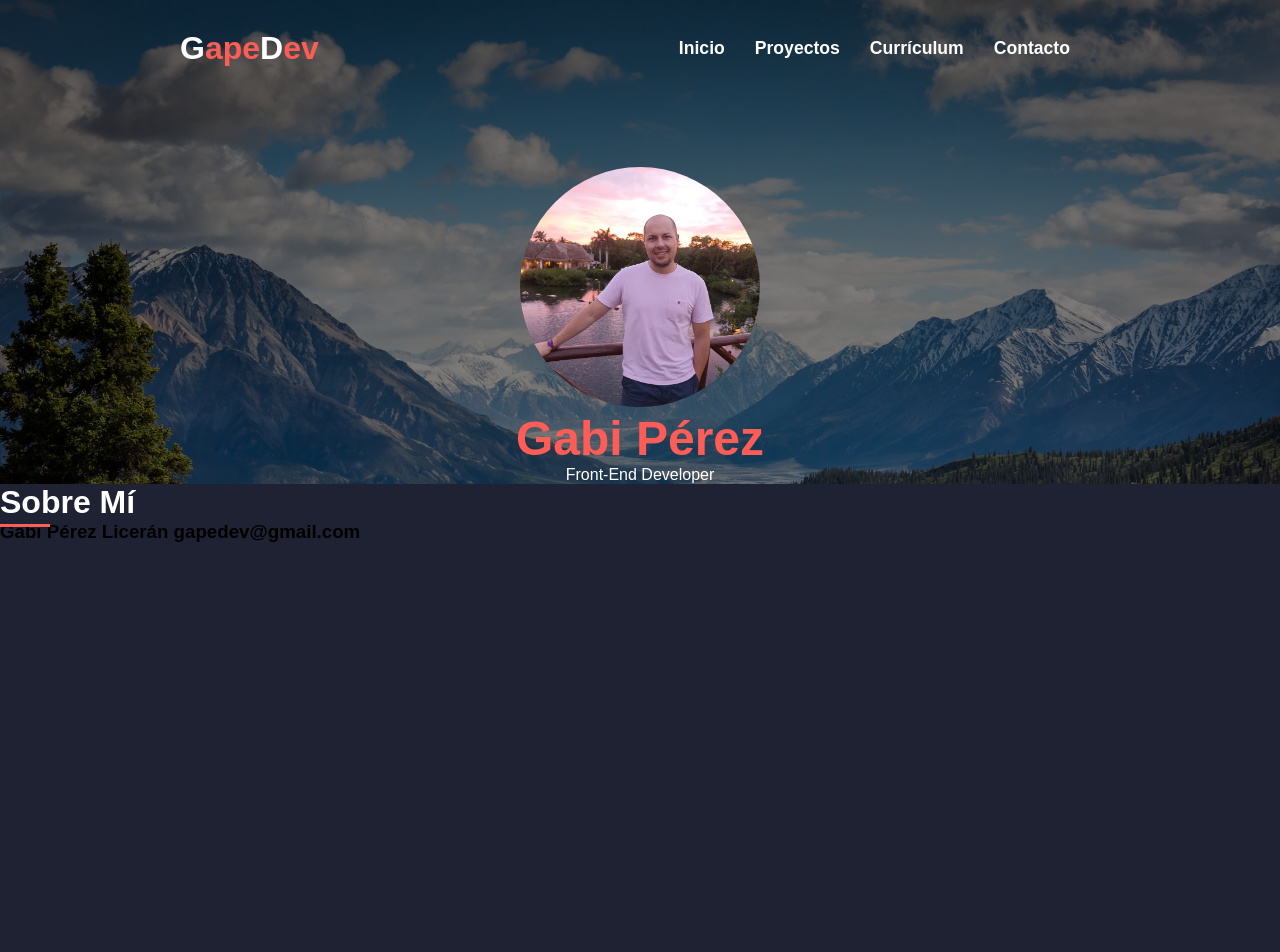
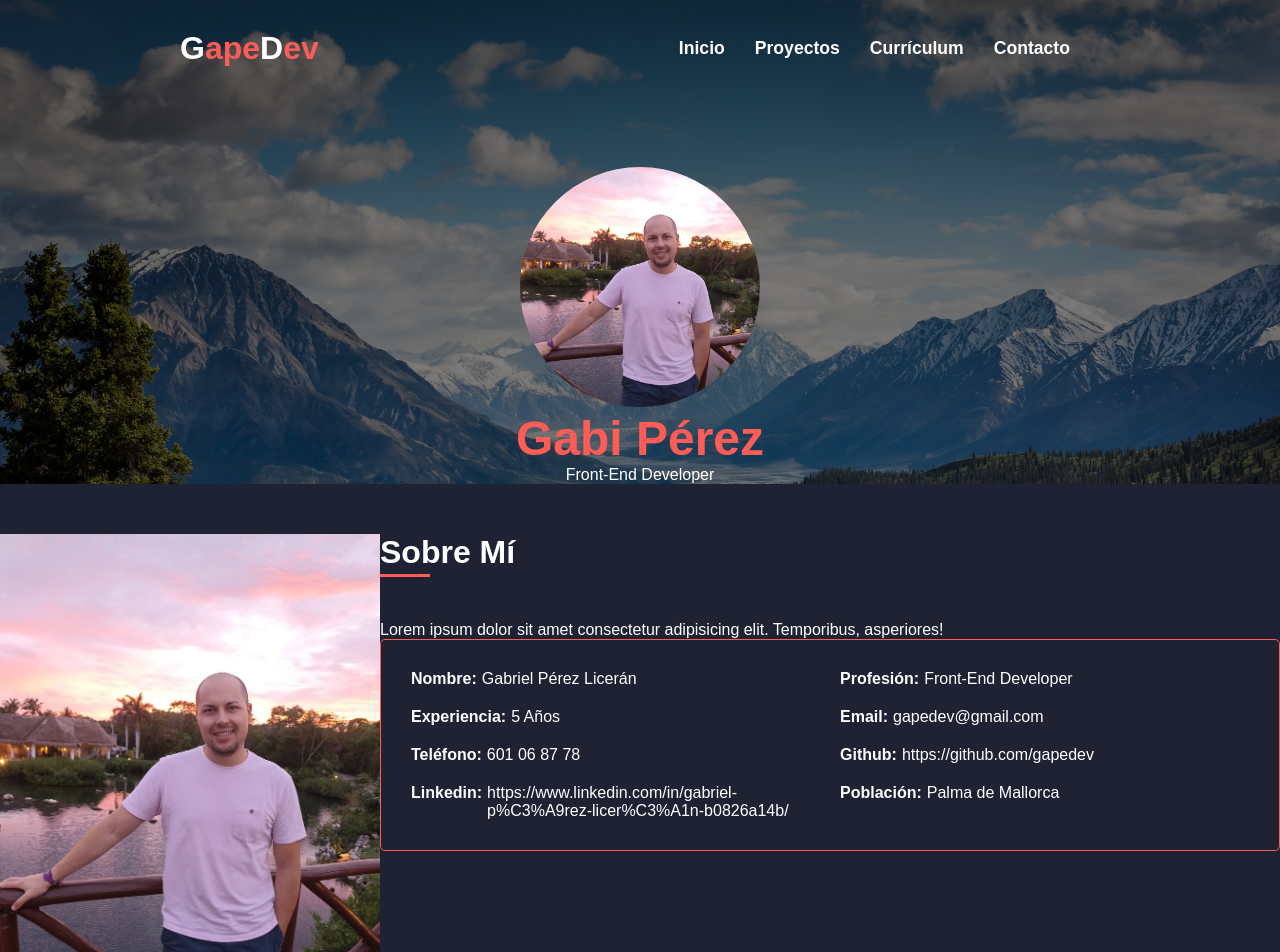
Before and after one commit to gapedev/GapeDev, a SvelteKit app: page / in a window 1280 px wide. Shown: the top 952 px of the page. Before the commit the page ends 800 px from the top, so only its background shows below. Built offline with nearby package versions, Linux system fonts and the light colour scheme.

Commit message:
feat: section about complete

```diff
--- a/src/lib/caja-info.svelte
+++ b/src/lib/caja-info.svelte
@@ -1,30 +1,46 @@
 <script>
-  let infos = [
+  const infos = [
     {
-      nombre: "Gabi Pérez Licerán",
-      profesion: "Front-End Developer",
-      experiencia: "5 Años",
-      email: "gapedev@gmail.com",
-      linkedin:
-        "https://www.linkedin.com/in/gabriel-p%C3%A9rez-licer%C3%A1n-b0826a14b?lipi=urn%3Ali%3Apage%3Ad_flagship3_profile_view_base_contact_details%3BvIfRJmdNRgCguGUgbDJ5dQ%3D%3D",
-      web: "https://gapedev.netlify.app/",
-      telefono: "601 06 87 78",
+      title: "Nombre",
+      info: "Gabriel Pérez Licerán",
+    },
+    {
+      title: "Profesión",
+      info: "Front-End Developer",
+    },
+    {
+      title: "Experiencia",
+      info: "5 Años",
+    },
+    {
+      title: "Email",
+      info: "gapedev@gmail.com",
+    },
+    {
+      title: "Teléfono",
+      info: "601 06 87 78",
+    },
+    {
+      title: "Github",
+      info: "https://github.com/gapedev",
+    },
+    {
+      title: "Linkedin",
+      info: "https://www.linkedin.com/in/gabriel-p%C3%A9rez-licer%C3%A1n-b0826a14b/",
+    },
+    {
+      title: "Población",
+      info: "Palma de Mallorca",
     },
   ];
 </script>
 
 <div class="about">
   {#each infos as info (info)}
-    <slot
-      name="gabi"
-      nombre={info.nombre}
-      profesion={info.profesion}
-      experiencia={info.experiencia}
-      email={info.email}
-      linkedin={info.linkedin}
-      web={info.web}
-      telefono={info.telefono}
-    />
+    <div class="about__container">
+      <slot name="title" title={info.title} />
+      <slot name="info" info={info.info} />
+    </div>
   {/each}
 </div>
 
@@ -32,11 +48,14 @@
   .about {
     display: grid;
     grid-template-columns: 1fr 1fr;
-    gap: 10px;
+    border: 1px solid $secondary;
+    border-radius: 5px;
+    padding: 20px;
+    width: 900px;
 
-    span {
-      color: $white;
-      font-weight: bold;
+    &__container {
+      display: flex;
+      padding: 10px;
     }
   }
 </style>
--- a/src/lib/title.svelte
+++ b/src/lib/title.svelte
@@ -8,6 +8,7 @@
 
 <style lang="scss">
   .title {
+    padding-bottom: 50px;
     h2 {
       color: $white;
       font-size: 2rem;
--- a/src/routes/+layout.svelte
+++ b/src/routes/+layout.svelte
@@ -1,11 +1,7 @@
 <script>
   import "../../static/styles.scss";
   import Hero from "$lib/hero.svelte";
-  import Title from "../lib/title.svelte";
-  import CajaInfo from "../lib/caja-info.svelte";
 </script>
 
 <Hero />
-<Title title="Sobre Mí" />
-<CajaInfo />
 <slot />
--- a/src/routes/+page.svelte
+++ b/src/routes/+page.svelte
@@ -1,10 +1,43 @@
 <script>
+  import Title from "$lib/title.svelte";
   import CajaInfo from "$lib/caja-info.svelte";
+  import Gabi from "../../static/img/foto-gabi.jpg";
 </script>
 
-<CajaInfo>
-  <h3 slot="gabi" let:nombre let:email>
-    {nombre}
-    {email}
-  </h3>
-</CajaInfo>
+<div class="info-container">
+  <div class="info-container__img">
+    <img src={Gabi} alt="" />
+  </div>
+  <div class="info-container__info">
+    <Title title="Sobre Mí" />
+    <p>
+      Lorem ipsum dolor sit amet consectetur adipisicing elit. Temporibus,
+      asperiores!
+    </p>
+    <CajaInfo>
+      <span slot="title" let:title>{title}:</span>
+      <p slot="info" let:info>{info}</p>
+    </CajaInfo>
+  </div>
+</div>
+
+<style lang="scss">
+  .info-container {
+    display: flex;
+    justify-content: space-evenly;
+    padding-top: 50px;
+
+    &__img {
+      width: 400px;
+    }
+  }
+  span {
+    color: $white;
+    font-weight: bold;
+    padding-right: 5px;
+  }
+
+  p {
+    color: $white;
+  }
+</style>
```
